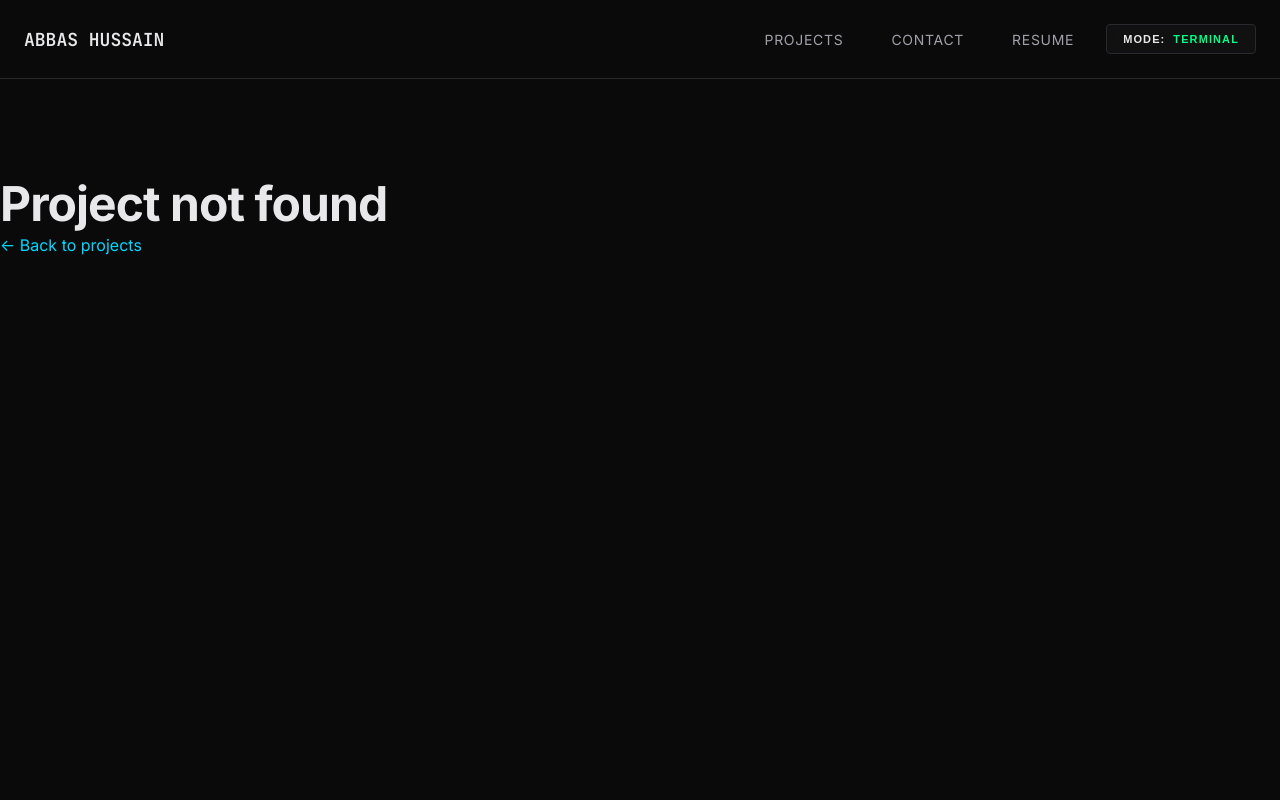
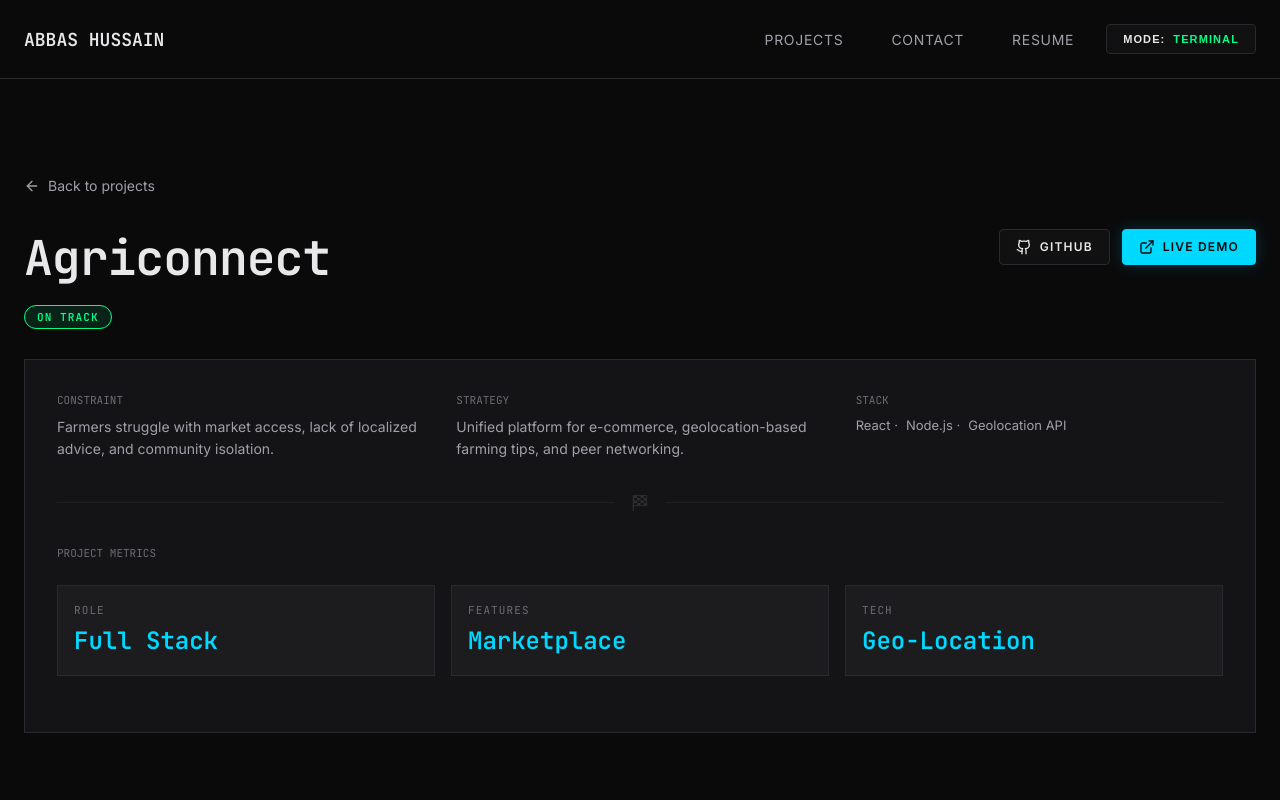
Before and after one commit to Abbas-Hussain-byte/my_portfolio, a React (Vite) app in the folder client/: page /projects/agriconnect in a window 1280 px wide. Before the commit this address had no page. Shown: the top 800 px of the page. Built offline with nearby package versions, Linux system fonts and the light colour scheme.

Commit message:
added some more projects

```diff
--- a/client/src/components/Navigation.jsx
+++ b/client/src/components/Navigation.jsx
@@ -1,5 +1,6 @@
 import { Link, useLocation } from 'react-router-dom'
 import { useState, useEffect } from 'react'
+import resumePdf from '../assets/resume.pdf'
 
 function Navigation() {
     const location = useLocation()
@@ -41,7 +42,7 @@ function Navigation() {
                     <ul className="nav-links">
                         <li><Link to="/projects" className={isActive('/projects')}>Projects</Link></li>
                         <li><Link to="/contact" className={isActive('/contact')}>Contact</Link></li>
-                        <li><a href="/resume.pdf" download className="nav-link">Resume</a></li>
+                        <li><a href={resumePdf} download="Abbas_Hussain_Resume" className="nav-link">Resume</a></li>
                     </ul>
                     <button
                         onClick={toggleTheme}
--- a/client/src/data/projects.js
+++ b/client/src/data/projects.js
@@ -1,109 +1,171 @@
-// Sample project data - will be replaced with backend API or real data
 export const projectsData = [
     {
-        slug: 'distributed-kvstore',
-        name: 'distributed-kvstore',
-        constraint: 'Build a fault-tolerant key-value store supporting 10K req/s with <50ms p99 latency',
-        strategy: 'Raft consensus + RocksDB + zero-copy networking',
-        stack: ['Rust', 'gRPC', 'Docker', 'K6'],
-        impact: '12K req/s sustained, 38ms p99, survives 2/5 node failures',
+        slug: 'personal-career-advisor',
+        name: 'Nhetis (Career Advisor)',
+        constraint: 'Students lack personalized career guidance and awareness of government opportunities.',
+        strategy: 'Aptitude-based recommendations, dynamic skill mapping charts, and location-based scholarship alerts.',
+        stack: ['React', 'Node.js', 'Chart.js', 'Vercel'],
+        impact: 'Provided data-driven career paths and real-time scholarship alerts for students.',
         metrics: {
-            throughput: '12K req/s',
-            latency: '38ms p99',
-            faultTolerance: '2/5 nodes'
+            users: 'Active Demo',
+            features: 'Dynamic Charts',
+            coverage: 'Gov Schemes'
         },
         status: 'LIVE',
         links: {
-            github: '#',
-            demo: '#',
-            detail: '/projects/distributed-kvstore'
+            github: 'https://github.com/Abbas-Hussain-byte/nhetis-demo',
+            demo: 'https://nhetis-demo.vercel.app/',
+            detail: '#'
         },
         description: `
 ## Overview
-Built a distributed key-value store from scratch to understand consensus algorithms and high-performance networking.
+A personal career and education advisor helping students navigate their future.
 
-## Technical Decisions
-- **Raft for consensus**: Chosen over Paxos for understandability
-- **RocksDB for storage**: LSM trees provide better write performance
-- **gRPC for networking**: HTTP/2 multiplexing reduces connection overhead
-
-## Performance Data
-- Baseline: 5K req/s, 120ms p99
-- After optimization: 12K req/s, 38ms p99
-- **Key optimization**: Zero-copy buffer management reduced allocations by 60%
-
-## Challenges
-Initial implementation had memory leaks under sustained load. Profiled with Valgrind, discovered issue in RocksDB iterator cleanup.
-    `
+## Key Features
+- **Aptitude & Interest Recommendations**: Suggests courses based on user profile.
+- **Course-Skill-Career Mapping**: Visualized via dynamic charts.
+- **Government Programs**: Location-based discovery of college programs.
+- **Alerts**: Notifications for admissions and scholarships.
+        `
     },
     {
-        slug: 'leetcode-optimizer',
-        name: 'leetcode-optimizer',
-        constraint: 'Analyze LeetCode solutions and suggest time/space complexity improvements',
-        strategy: 'AST parsing + Big-O analysis heuristics + runtime benchmarking',
-        stack: ['Python', 'ast', 'pytest', 'matplotlib'],
-        impact: 'Identified 40% of solutions with suboptimal approaches',
+        slug: 'insurance-policy-rag',
+        name: 'Insurance RAG Assistant',
+        constraint: 'Insurance policies are complex, making it hard for users to understand eligibility and terms.',
+        strategy: 'Implemented Retrieval-Augmented Generation (RAG) for accurate, context-aware policy Q&A.',
+        stack: ['Python', 'LLM', 'RAG Framework', 'NLP'],
+        impact: 'Simplified policy analysis with high accuracy for eligibility checks during Bajaj HackRx.',
         metrics: {
-            accuracy: '92%',
-            analyzed: '500+ solutions',
-            improvements: '40%'
+            event: 'Bajaj HackRx',
+            tech: 'GenAI / RAG',
+            result: 'High Accuracy'
+        },
+        status: 'ARCHIVED',
+        links: {
+            github: 'https://github.com/Abbas-Hussain-byte/bajaj-finserv-hackrx',
+            demo: null,
+            detail: '#'
+        },
+        description: `
+## Overview
+An AI-powered assistant built for the **Bajaj Finserv HackRx** hackathon. It helps users understand complex insurance terms and check their eligibility instantly.
+
+## Key Features
+- **Policy Simplification**: Converts legal jargon into easy-to-understand summaries.
+- **Eligibility Check**: Automatically validates user criteria against policy documents.
+- **RAG Architecture**: Ensures answers are grounded in the actual policy documents, minimizing hallucinations.
+        `
+    },
+    {
+        slug: 'task-manager-rbac',
+        name: 'Enterprise Task Manager',
+        constraint: 'Scalable task management requires secure access controls and robust backend architecture.',
+        strategy: 'MERN stack with strict Role-Based Access Control (RBAC) implementation.',
+        stack: ['MongoDB', 'Express', 'React', 'Node.js'],
+        impact: 'Delivered a production-ready API ensuring secure data access across different user roles.',
+        metrics: {
+            security: 'RBAC',
+            stack: 'Full MERN',
+            api: 'RESTful'
         },
         status: 'IN PROGRESS',
         links: {
-            github: '#',
+            github: 'https://github.com/Abbas-Hussain-byte/primetrade_assignment',
             demo: null,
-            detail: '/projects/leetcode-optimizer'
+            detail: '#'
         },
         description: `
 ## Overview
-CLI tool that parses Python LeetCode solutions and identifies complexity issues.
+A robust, full-stack task management application focusing on security and role management.
 
-## Technical Decisions
-- Used AST for static analysis (faster than runtime profiling)
-- Built pattern database of common algorithm complexities
-- Benchmark against reference implementations for validation
-
-## Current Progress
-- ✅ Parser for common data structures (arrays, trees, graphs)
-- ✅ Detection of nested loops (O(n²) detection)
-- 🚧 Dynamic programming pattern recognition
-- 🚧 Space complexity analysis
-    `
+## Technical Highlights
+- **Role-Based Access Control (RBAC)**: secure hierarchy for Admins, Managers, and Users.
+- **Production-Ready API**: Clean architecture with validation and error handling.
+- **Modern Frontend**: Responsive React UI for seamless task tracking.
+        `
     },
     {
-        slug: 'webapp-perf-audit',
-        name: 'webapp-perf-audit',
-        constraint: 'Automate performance regression detection for web applications',
-        strategy: 'Lighthouse CI + time-series DB + GitHub Actions integration',
-        stack: ['Node.js', 'Puppeteer', 'InfluxDB', 'GitHub Actions'],
-        impact: 'Caught 3 performance regressions before production',
+        slug: 'bus-journey-tracking',
+        name: 'Bus Journey Tracking',
+        constraint: 'Retrieving complex bus route details and sorting options efficiently is difficult.',
+        strategy: 'PL/SQL implementation for optimized route querying and custom sorting logic.',
+        stack: ['PL/SQL', 'RDBMS', 'SQL'],
+        impact: 'Streamlined bus journey data retrieval with user-defined start/end stops.',
         metrics: {
-            coverage: '100% of PRs',
-            avgScore: '92/100',
-            regressions: '3 caught'
+            efficiency: 'Optimized Queries',
+            type: 'Backend Logic',
+            data: 'Structured Output'
+        },
+        status: 'ARCHIVED',
+        links: {
+            github: 'https://github.com/Abbas-Hussain-byte/RDBMS_MINI',
+            demo: null,
+            detail: '#'
+        },
+        description: `
+## Overview
+A PL/SQL backend system for managing and tracking bus journeys.
+
+## Technical Implementation
+- **Efficient Querying**: Retrieval based on user inputs (Start/End stops).
+- **Sorting Mechanisms**: Custom logic to order journey details.
+- **Data Integrity**: Robust RDBMS structure for public transport data.
+        `
+    },
+    {
+        slug: 'agriconnect',
+        name: 'Agriconnect',
+        constraint: 'Farmers struggle with market access, lack of localized advice, and community isolation.',
+        strategy: 'Unified platform for e-commerce, geolocation-based farming tips, and peer networking.',
+        stack: ['React', 'Node.js', 'Geolocation API'],
+        impact: 'Connected farmers to direct markets and provided critical soil/location insights.',
+        metrics: {
+            role: 'Full Stack',
+            features: 'Marketplace',
+            tech: 'Geo-Location'
         },
         status: 'LIVE',
         links: {
-            github: '#',
-            demo: '#',
-            detail: '/projects/webapp-perf-audit'
+            github: 'https://github.com/Abbas-Hussain-byte/Final-RTRP',
+            demo: 'https://agriconnect-frontend-two.vercel.app/',
+            detail: '#'
         },
         description: `
 ## Overview
-Automated Lighthouse audits that run on every PR, tracking performance over time.
+An all-in-one digital ecosystem empowering farmers.
 
-## Architecture
-1. GitHub Action triggers on PR
-2. Puppeteer spins up headless Chrome
-3. Lighthouse runs audit
-4. Results stored in InfluxDB
-5. Dashboard shows trend over time
+## Features
+- **Marketplace**: Direct selling of agricultural products.
+- **Smart Recommendations**: Farming advice based on location and soil data.
+- **Community**: Networking platform connecting farmers for knowledge sharing.
+        `
+    },
+    {
+        slug: 'bus-ticket-gui',
+        name: 'Bus Ticket GUI',
+        constraint: 'Manual bus ticketing management is error-prone and inefficient for administrators.',
+        strategy: 'Developed a Java-based Desktop GUI for seamless ticket generation and fleet management.',
+        stack: ['Java', 'Swing/AWT', 'OOP'],
+        impact: 'Simplified ticketing operations with an intuitive interface for admins and users.',
+        metrics: {
+            type: 'Desktop App',
+            lang: 'Java',
+            scope: 'G-LOB Lab'
+        },
+        status: 'ARCHIVED',
+        links: {
+            github: 'https://github.com/Abbas-Hussain-byte/JAVA_GLOB',
+            demo: null,
+            detail: '#'
+        },
+        description: `
+## Overview
+A Java desktop application for managing bus ticketing operations, developed as part of the G-LOB course.
 
-## Impact
-Prevented 3 major regressions:
-- Uncompressed 4MB image (dropped score to 45)
-- Blocking JS bundle (added 2s to TTI)
-- Missing lazy loading (CLS spike)
-    `
+## Key Features
+- **Ticket Generation**: Automates the booking process for passengers.
+- **Fleet Management**: Tools for admins to manage bus details and schedules.
+- **User Interface**: Clean GUI built with Java Swing/AWT.
+        `
     }
 ]
--- a/client/src/pages/Contact.jsx
+++ b/client/src/pages/Contact.jsx
@@ -3,6 +3,7 @@ import { Mail, Github, Linkedin, FileDown, Trophy } from 'lucide-react'
 import CheckeredFlag from '../components/CheckeredFlag'
 import { Terminal, Gear } from '../components/TechIcons'
 import { TeamRadioHeadset, DataStream } from '../components/F1Animations'
+import resumePdf from '../assets/resume.pdf'
 
 const containerVariants = {
     hidden: { opacity: 0 },
@@ -64,7 +65,7 @@ function Contact() {
                         { href: "https://github.com/Abbas-Hussain-byte", icon: Github, label: "GITHUB", value: "Abbas-Hussain-byte", color: "var(--accent-primary)" },
                         { href: "https://www.linkedin.com/in/abbashussain23/", icon: Linkedin, label: "LINKEDIN", value: "abbashussain23", color: "var(--accent-primary)" },
                         { href: "https://smartinterviews.in/profile/abbas_hussain", icon: Trophy, label: "DSA DASHBOARD", value: "Problem Solving Profile", color: "var(--accent-success)" },
-                        { href: "/resume.pdf", icon: FileDown, label: "RESUME", value: "Download PDF", color: "var(--accent-primary)", download: true }
+                        { href: resumePdf, icon: FileDown, label: "RESUME", value: "Download PDF", color: "var(--accent-primary)", download: "Abbas_Hussain_Resume" }
                     ].map((item, index) => (
                         <motion.a
                             key={index}
@@ -124,15 +125,6 @@ function Contact() {
                     <CheckeredFlag size={28} />
                     <div className="section-divider-line"></div>
                 </motion.div>
-
-                <motion.p variants={itemVariants} style={{
-                    textAlign: 'center',
-                    fontSize: '14px',
-                    color: 'var(--text-tertiary)',
-                    fontStyle: 'italic'
-                }}>
-                    Note: Add your resume.pdf file to the /public folder
-                </motion.p>
             </motion.section>
         </div>
     )
```
Also changed, not shown: 1 other file (tests, documents, lock files or other folders).
